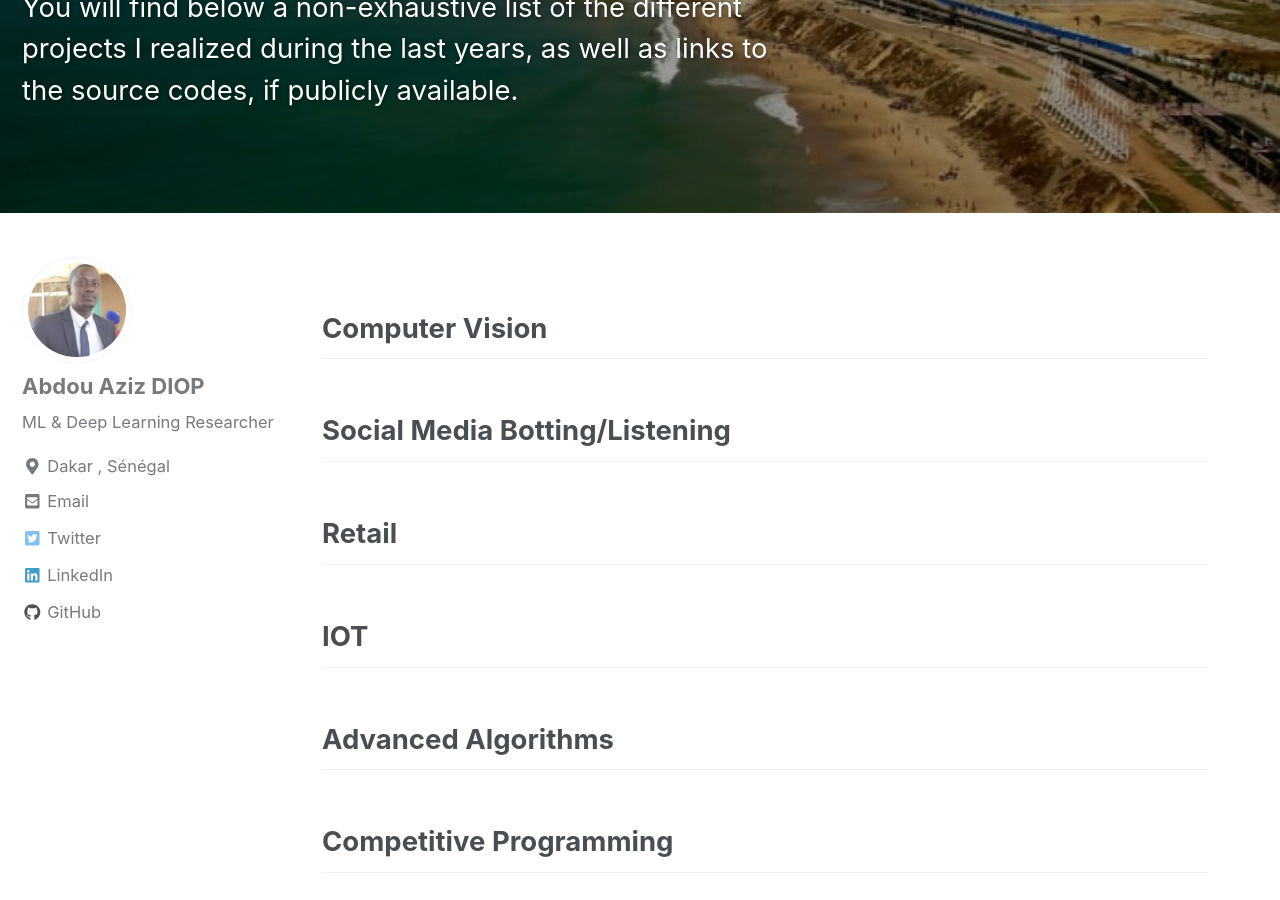
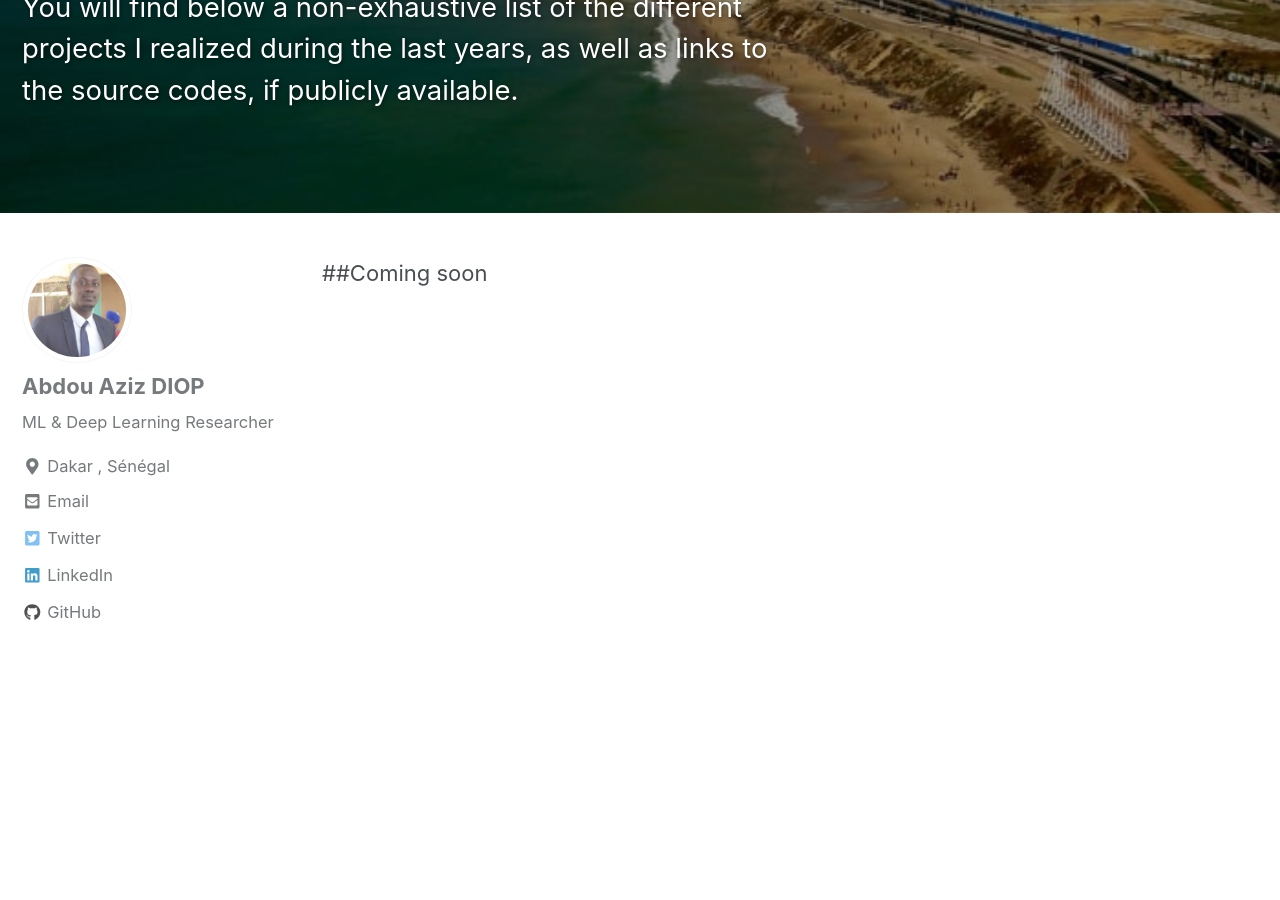
Before and after one commit to abdouaziz/http-abdouaziz.github.io-, a Jekyll site: the page built from _pages/projects.md, in a window 1280 px wide and 900 px high, scrolled down 260 px. Built offline with Jekyll 4.4.1, drawn with Linux system fonts in a browser that asks for light colours; nearby versions of some CDN libraries; some of the changed text lies outside the part shown.

Commit message:
modif footer

```diff
--- a/_includes/footer.html
+++ b/_includes/footer.html
@@ -22,4 +22,4 @@
   </ul>
 </div>
 
-<div class="page__footer-copyright">&copy; {{ site.time | date: '%Y' }} {{ site.name | default: site.title }}. {{ site.data.ui-text[site.locale].powered_by | default: "Powered by" }} <a href="https://jekyllrb.com" rel="nofollow">Jekyll</a> &amp; <a href="https://mademistakes.com/work/minimal-mistakes-jekyll-theme/" rel="nofollow">Minimal Mistakes</a>.</div>
+<div class="page__footer-copyright">&copy; {{ site.time | date: '%Y' }} {{ site.name | default: site.title }}. </div>
--- a/_pages/projects.md
+++ b/_pages/projects.md
@@ -9,9 +9,11 @@ header:
   overlay_filter: 0.4 # same as adding an opacity of 0.5 to a black background
 ---
 
+##Coming soon
+
+<!-- -
 ## Computer Vision
-
-<!-- - [**Attention Gated LSTM**](https://github.com/RafaelCartenet/AttentionGatedLSTM): Implementation of an Attention Gated Model, for Youtube8m classification challenge.
+[**Attention Gated LSTM**](https://github.com/RafaelCartenet/AttentionGatedLSTM): Implementation of an Attention Gated Model, for Youtube8m classification challenge.
 
 - [**OCR for bank cheques CMC7 codes**](https://github.com/RafaelCartenet/OCR-CMC7): My simple approach for bank cheques' CMC7 code extraction using SVM.
 - [**AlexNet Image Classification**](https://github.com/RafaelCartenet/AlexNetClassification): Implemented AlexNet CNN for image classification, on a set of given classes.
@@ -26,29 +28,34 @@ header:
 - [**Occurrences-based MCQ Bot**](https://github.com/RafaelCartenet/MCQbot): Simple yet effective method to reply to Multiple Choice Questions.
 - [**Sentimental Analysis GNB model**](https://github.com/RafaelCartenet/GaussianNBSentimentalAnalysis): Sentimental Analysis of IMDB movie reviews using Gaussian Naive Bayes model for binary classification. -->
 
-## Social Media Botting/Listening
+
 <!--
+ ## Social Media Botting/Listening
 - [**Vitaminst, Instagram bot**](https://rafaelcartenet.github.io/Instagram-Botting/): I created a smart instagram bot able to target with high precision posts and create relevant comment in order to generate a feedback. Up to 250 new followers per day, deployed on 5 Raspberry Pi 3.
 - **CredTracker** (On going): I want to create a simple automation tool that would estimate one's population based on tweets over time, and backtest it with official polls. -->
 
+
+<!--
 ## Retail
-<!--
 - **Wifi-based flow analysis** (Company project): Designed and implemented a solution to collect, enrich and aggregate wifi location data in order to give insights to retail owners about key indicators such as, shops' attractiveness, customers' habits, live flows.
 - **Shopping mall affluence prediction** (Company project): Tested different LSTM classification models in order to predict the number of distinct customers of a shopping mall for a given day. Integrated OpenData features such as weather (+ weather forecast), public holidays, shopping mall events. -->
 
+
+<!--
 ## IOT
-<!--
 - **Building hypervisor** (Company project): Designed and implemented IOT data collection worfklow + exposition worfklow in order to demonstrate key indicators for buildings owners, occupation / comfort / energy consumption etc..
  -->
-## Advanced Algorithms
+
 <!--
+## Competitive Programming
 - [**Monte Carlo Tree Search applied to Alpha-Go**](https://github.com/RafaelCartenet/MonteCarloTreeSearchAlphaGo): Implemented simple MCTS algorithm and adapted it for "mini Alpha-Go" version.
 - [**Optimized STMVN**](https://github.com/RafaelCartenet/MFCC_STMVN): Optimized normalization technique for sequential data.
 - [**Sequences Matcher**](https://github.com/RafaelCartenet/SequenceMatcher): Dynamic Programming based sequence matching tool.
 - [**Advanced algorithms implementation**](https://github.com/RafaelCartenet/Advanced-Algorithms): Several implementations: Dynamic Programming, Graph Theory etc.
  -->
+
+<!--
 ## Competitive Programming
-<!--
 - [**ACM ICPC solutions**](https://github.com/RafaelCartenet/ACMICPC-Training): My different solutions for the past problems of ACM ICPC. https://icpc.baylor.edu/worldfinals/problems
 - [**Codingame solutions**](https://github.com/RafaelCartenet/Codingame): My different solutions for the Codingame platform. https://www.codingame.com/
  -->
```
Also changed, not shown: index.md (+1 -1 lines).
